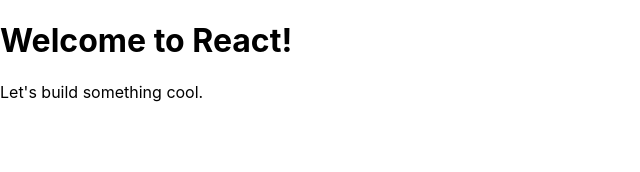
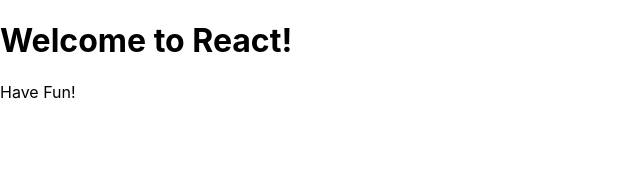
Before and after one commit to sprintup/ReactTraining, a React (Create React App) app in the folder hello-react/: page / in a window 1280 px wide. Shown: the top 172 px of the page, without its empty margins (0-640 px from the left). Built offline with nearby package versions, Linux system fonts and the light colour scheme.

Commit message:
injecting second attribute into component

```diff
--- a/hello-react/src/index.js
+++ b/hello-react/src/index.js
@@ -8,7 +8,7 @@
     // Can wrap more than one tag in a set of paranthesis
     <div>
       <h1>Welcome to {props.library}!</h1>
-      <p>Let's build something cool.</p>
+      <p>{props.message}</p>
     </div>
   )
 }
@@ -16,7 +16,8 @@
 ReactDOM.render(
   // A component is a function that returns some UI (collection of React Elements). The self closing Hello JSX tags below call the fuction above. Also, components have to be capitalized
   // Props (properties) is an object in React that contain properties about the component. Can display dynamic data within a component.
-  // 'React' library value accepts dynamic values (Next.js, Vue), so it'll update in the H1
-  <Hello library="React" />,
+  // 'React' library value accepts dynamic values (Next.js, Vue), so it'll update in the H1 (in this case React)
+  // "Have Fun! is rendered in the paragraph tag"
+  <Hello library="React" message="Have Fun!"/>,
   document.getElementById('root')
 );
```
